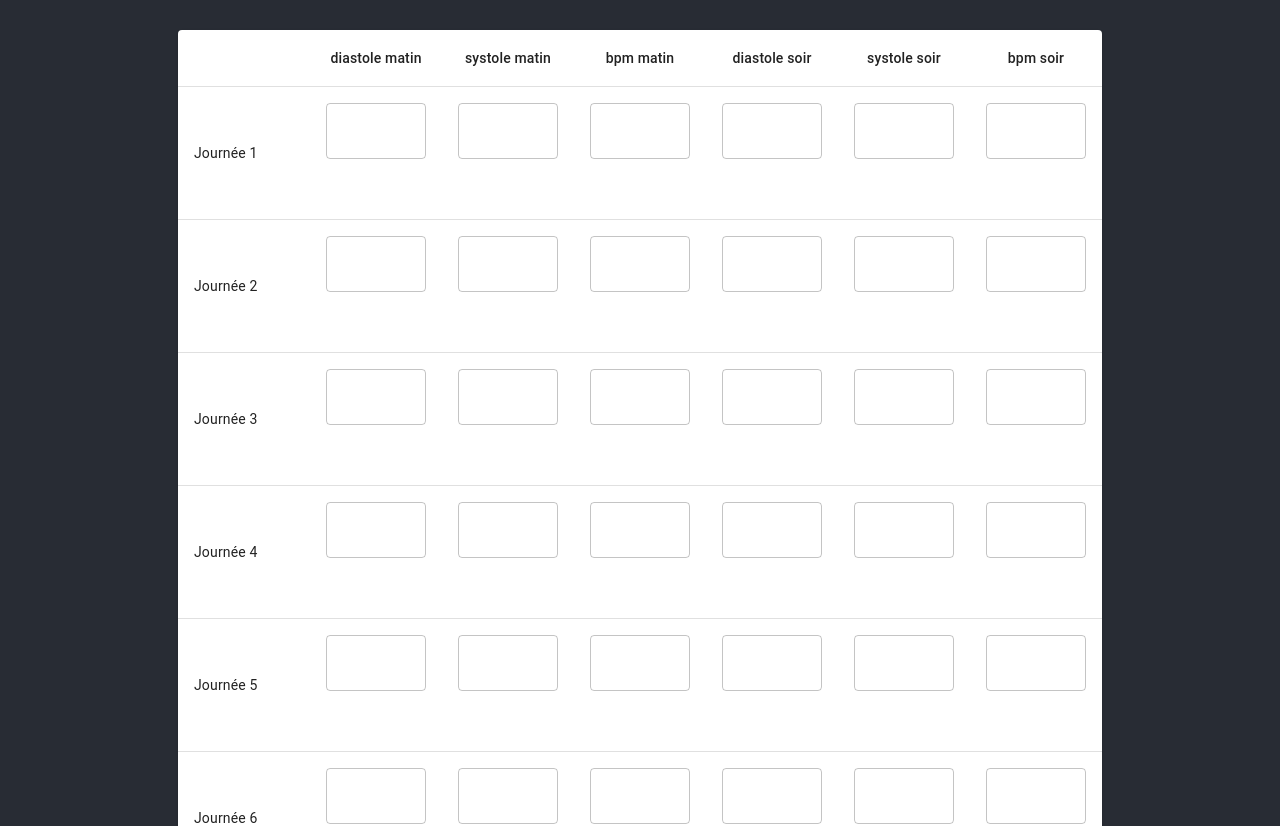
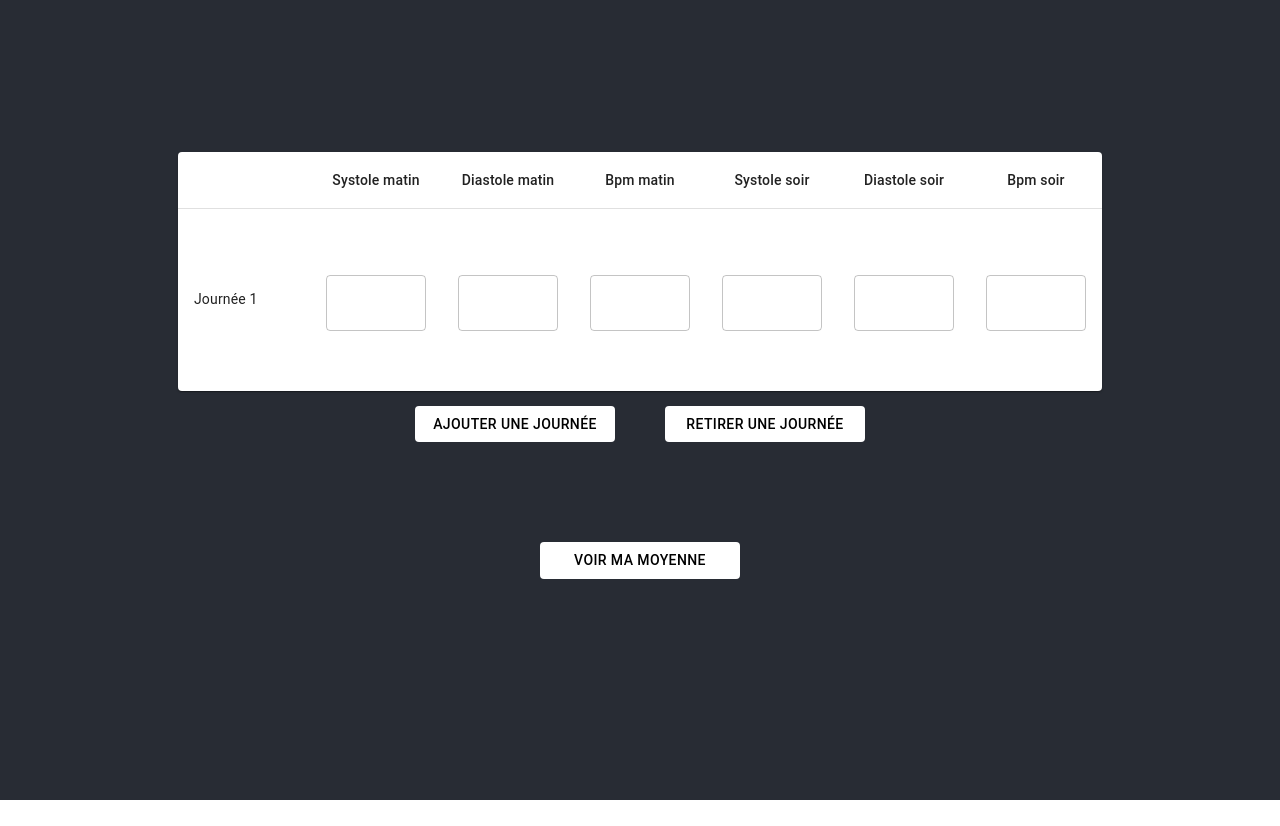
Before and after one commit to renaudmorin/pharpacie, a React (Create React App) app: page / in a window 1280 px wide. Shown: the top 826 px of the page. After the commit the page ends 800 px from the top, so only its background shows below. Built offline with nearby package versions, Linux system fonts and the light colour scheme.

Commit message:
added loading, fixed message, added back function

```diff
--- a/src/App.css
+++ b/src/App.css
@@ -38,8 +38,8 @@
 }
 
 .buttonGroup {
-  margin-top: 50px;
-  margin-bottom: 50px;
+  margin-top: 100px;
+  margin-bottom: 100px;
   display: flex;
   flex-direction: row;
 }
@@ -47,3 +47,22 @@
 .tableData {
   margin-top:30px;
 }
+
+.avg {
+  margin-bottom: 15px;
+}
+
+.disclaimer {
+  max-width: 75%;
+  margin-bottom: 20px;
+}
+
+.disclaimer-text {
+  font-size: 20px;
+}
+
+.result-box {
+  padding-left: 100px;
+  padding-right: 100px;
+  padding-top: 15px;
+}
--- a/src/App.js
+++ b/src/App.js
@@ -1,6 +1,6 @@
 import './App.css';
 import FormStep1 from './components/FormStep1';
-import { useState} from "react";
+import { useState, useEffect} from "react";
 import Button from '@mui/material/Button';
 import Table from '@mui/material/Table';
 import TableBody from '@mui/material/TableBody';
@@ -13,22 +13,10 @@ import TextField from '@mui/material/TextField';
 
 function App() {
   const [formStep, setFormStep] = useState(0);
-  const [data] = useState([
-    {day: 1, diastoleMatin: null, systoleMatin: null, bpmMatin: null, diastoleSoir: null, systoleSoir: null, bpmSoir: null},
-    {day: 2, diastoleMatin: null, systoleMatin: null, bpmMatin: null, diastoleSoir: null, systoleSoir: null, bpmSoir: null},
-    {day: 3, diastoleMatin: null, systoleMatin: null, bpmMatin: null, diastoleSoir: null, systoleSoir: null, bpmSoir: null},
-    {day: 4, diastoleMatin: null, systoleMatin: null, bpmMatin: null, diastoleSoir: null, systoleSoir: null, bpmSoir: null},
-    {day: 5, diastoleMatin: null, systoleMatin: null, bpmMatin: null, diastoleSoir: null, systoleSoir: null, bpmSoir: null},
-    {day: 6, diastoleMatin: null, systoleMatin: null, bpmMatin: null, diastoleSoir: null, systoleSoir: null, bpmSoir: null},
-    {day: 7, diastoleMatin: null, systoleMatin: null, bpmMatin: null, diastoleSoir: null, systoleSoir: null, bpmSoir: null},
-    {day: 8, diastoleMatin: null, systoleMatin: null, bpmMatin: null, diastoleSoir: null, systoleSoir: null, bpmSoir: null},
-    {day: 9, diastoleMatin: null, systoleMatin: null, bpmMatin: null, diastoleSoir: null, systoleSoir: null, bpmSoir: null},
-    {day: 10, diastoleMatin: null, systoleMatin: null, bpmMatin: null, diastoleSoir: null, systoleSoir: null, bpmSoir: null},
-    {day: 11, diastoleMatin: null, systoleMatin: null, bpmMatin: null, diastoleSoir: null, systoleSoir: null, bpmSoir: null},
-    {day: 12, diastoleMatin: null, systoleMatin: null, bpmMatin: null, diastoleSoir: null, systoleSoir: null, bpmSoir: null},
-    {day: 13, diastoleMatin: null, systoleMatin: null, bpmMatin: null, diastoleSoir: null, systoleSoir: null, bpmSoir: null},
-    {day: 14, diastoleMatin: null, systoleMatin: null, bpmMatin: null, diastoleSoir: null, systoleSoir: null, bpmSoir: null},
-  ])
+  const [data, setData] = useState([
+    {day: 1, diastoleMatin: null, systoleMatin: null, bpmMatin: null, diastoleSoir: null, systoleSoir: null, bpmSoir: null}
+  ]);
+  const [isLoading, setIsLoading] = useState(true);
 
   function onDiastoleMatinChange(index, e) {
     data[index].diastoleMatin = parseInt(e.target.value)
@@ -54,29 +42,96 @@ function App() {
     data[index].bpmSoir = parseInt(e.target.value)
   }
 
+  function addRow() {
+    let biggestIndex = 0;
+    for(const row of data) {
+      if(row.day > biggestIndex) {
+        biggestIndex = row.day;
+      }
+    }
+    setData([...data, {day: biggestIndex + 1, diastoleMatin: null, systoleMatin: null, bpmMatin: null, diastoleSoir: null, systoleSoir: null, bpmSoir: null} ])
+  }
+
+  function removeRow() {
+    let oldArray = [...data];
+    oldArray.pop();
+    setData(oldArray);
+  }
+
+  useEffect(() => {
+    if(formStep === 3) {
+      setTimeout(function () {
+          setIsLoading(false);
+      }, 2000);
+    }
+    if(formStep !== 3) {
+      setIsLoading(true);
+    }
+  }, [data, formStep])
+
   if(formStep === 1) {
+    return (
+      <div className="App">
+        <header className="App-header">
+          <FormStep1 data={data} step={formStep}/>
+
+          <div className="buttonGroup">
+            <Button onClick={() => {
+              if(formStep === 0) {
+                return;
+              }
+              setFormStep(formStep - 1);
+            }} style={{backgroundColor: "white", width: "200px", color: "black", marginRight:"50px"}}>Retour</Button>
+            <Button onClick={() => {
+              if(formStep >= 2) {
+                return;
+              }
+              setFormStep(formStep + 1);
+            }} style={{backgroundColor: "white", width: "200px", color: "black"}}>Voir mes recommendations</Button>
+          </div>
+        </header>
+      </div>
+    )
+  }
+  if(formStep === 2) {
     return (
       <div className="App">
         <header className="App-header">
           <FormStep1 data={data} step={formStep}/>
           <div className="buttonGroup">
             <Button onClick={() => {
+              setFormStep(formStep - 1);
+            }} style={{backgroundColor: "white", width: "200px", color: "black", marginRight: "50px", marginTop:"15px"}}>
+              Retour
+            </Button>
+            <Button onClick={() => {
+              setFormStep(formStep + 1)
+            }} style={{backgroundColor: "white", width: "200px", color: "black", marginTop:"15px"}}>
+             Je comprends
+            </Button>
+          </div>
+        </header>
+      </div>
+    )
+  }
+  if(formStep === 3) {
+    return (
+      <div className="App">
+        <header className="App-header">
+          <FormStep1 data={data} step={formStep} isLoading={isLoading}/>
+          <div className="buttonGroup">
+            <Button onClick={() => {
               if(formStep === 0) {
                 return;
               }
               setFormStep(formStep - 1);
-            }} style={{backgroundColor: "white", width: "100px", color: "black", marginRight:"50px"}}>Back</Button>
-            <Button onClick={() => {
-              if(formStep >= 1) {
-                return;
-              }
-              setFormStep(formStep + 1);
-            }} style={{backgroundColor: "white", width: "100px", color: "black"}}>Next</Button>
+            }} style={{backgroundColor: "white", width: "200px", color: "black"}}>Retour</Button>
           </div>
         </header>
       </div>
     )
-  } else {
+  }
+  else {
     return (
       <div className="App">
         <header className="App-header">
@@ -86,12 +141,12 @@ function App() {
                 <TableHead>
                   <TableRow>
                     <TableCell></TableCell>
-                    <TableCell align="center">diastole matin</TableCell>
-                    <TableCell align="center">systole matin</TableCell>
-                    <TableCell align="center">bpm matin</TableCell>
-                    <TableCell align="center">diastole soir</TableCell>
-                    <TableCell align="center">systole soir</TableCell>
-                    <TableCell align="center">bpm soir</TableCell>
+                    <TableCell align="center">Systole matin</TableCell>
+                    <TableCell align="center">Diastole matin</TableCell>
+                    <TableCell align="center">Bpm matin</TableCell>
+                    <TableCell align="center">Systole soir</TableCell>
+                    <TableCell align="center">Diastole soir</TableCell>
+                    <TableCell align="center">Bpm soir</TableCell>
                   </TableRow>
                 </TableHead>
                 <TableBody>
@@ -104,28 +159,38 @@ function App() {
                         Journée {row.day}
                       </TableCell>
                       <TableCell align="center">
-                        <TextField style={{width: '100px', height: '100px'}} onChange={(e) => onDiastoleMatinChange(i, e)} />
+                        <TextField style={{width: '100px', height: '100px', marginTop: '50%'}} defaultValue={row.systoleMatin} onChange={(e) => onSystoleMatinChange(i, e)} />
                       </TableCell>
                       <TableCell align="center">
-                        <TextField style={{width: '100px', height: '100px'}} onChange={(e) => onSystoleMatinChange(i, e)} />
+                        <TextField style={{width: '100px', height: '100px', marginTop: '50px'}} defaultValue={row.diastoleMatin} onChange={(e) => onDiastoleMatinChange(i, e)} />
                       </TableCell>
                       <TableCell align="center">
-                        <TextField style={{width: '100px', height: '100px'}} onChange={(e) => onBpmMatinChange(i, e)} />
+                        <TextField style={{width: '100px', height: '100px', marginTop: '50px'}} defaultValue={row.bpmMatin} onChange={(e) => onBpmMatinChange(i, e)} />
                       </TableCell>
                       <TableCell align="center">
-                        <TextField style={{width: '100px', height: '100px'}} onChange={(e) => onDiastoleSoirChange(i, e)} />
+                        <TextField style={{width: '100px', height: '100px', marginTop: '50px'}} defaultValue={row.systoleSoir} onChange={(e) => onSystoleSoirChange(i, e)} />
                       </TableCell>
                       <TableCell align="center">
-                        <TextField style={{width: '100px', height: '100px'}} onChange={(e) => onSystoleSoirChange(i, e)} />
+                        <TextField style={{width: '100px', height: '100px', marginTop: '50px'}} defaultValue={row.diastoleSoir} onChange={(e) => onDiastoleSoirChange(i, e)} />
                       </TableCell>
                       <TableCell align="center">
-                        <TextField style={{width: '100px', height: '100px'}} onChange={(e) => onBpmSoirChange(i, e)} />
+                        <TextField style={{width: '100px', height: '100px', marginTop: '50px'}} defaultValue={row.bpmSoir} onChange={(e) => onBpmSoirChange(i, e)} />
                       </TableCell>
                     </TableRow>
                   ))}
                 </TableBody>
               </Table>
             </TableContainer>
+              <Button onClick={() => {
+                addRow();
+              }} style={{backgroundColor: "white", width: "200px", color: "black", marginRight: "50px", marginTop:"15px"}}>
+                Ajouter une journée
+              </Button>
+              <Button onClick={() => {
+                removeRow();
+              }} style={{backgroundColor: "white", width: "200px", color: "black", marginTop:"15px"}}>
+                 Retirer une journée
+              </Button>
           </div>
 
           <FormStep1 step= { formStep }/>
@@ -136,13 +201,13 @@ function App() {
                   return;
                 }
                 setFormStep(formStep - 1);
-              }} style={{backgroundColor: "white", width: "100px", color: "black", marginRight:"50px"}}>
-                Back
+              }} style={{backgroundColor: "white", width: "200px", color: "black", marginRight:"50px"}}>
+                Retour
               </Button>
             )}
             <Button onClick={() => {
               setFormStep(formStep + 1);
-            }} style={{backgroundColor: "white", width: "100px", color: "black"}}>Next</Button>
+            }} style={{backgroundColor: "white", width: "200px", color: "black"}}>Voir ma moyenne</Button>
           </div>
         </header>
       </div>
--- a/src/components/FormStep1.jsx
+++ b/src/components/FormStep1.jsx
@@ -1,13 +1,13 @@
 import React from 'react';
 import { useState, useEffect} from "react";
+import CircularProgress from '@mui/material/CircularProgress';
+import Box from '@mui/material/Box';
 
 
 export default function FormStep1(props) {
     const [diastoleAvg, setDiastoleAvg] = useState(0.0);
     const [systoleAvg, setSystoleAvg] = useState(0.0);
     const [bpmAvg, setBpmAvg] = useState(0.0);
-
-
 
     useEffect(() => {
         function calculateTotals() {
@@ -50,18 +50,78 @@ export default function FormStep1(props) {
                 setBpmAvg(bpmTotals / bpmCounts);
             }
         }
+
         calculateTotals();
-
-    }, [props.data])
+    }, [props.data, props.step])
 
     if(props.step === 1) {
         return (
             <div>
-                <span>Moyenne diastole: {diastoleAvg.toString()}</span> <br/>
-                <span>Moyenne systole: {systoleAvg.toString()}</span> <br/>
-                <span>Moyenne bpm: {bpmAvg.toString()}</span>
+                <h2>Voici vos moyennes</h2>
+                <div className="avg">
+                    <span className="avg">Moyenne de votre taux de systole en mmHg: {isNaN(systoleAvg) ? "Indisponible" : systoleAvg.toString()}</span> <br/>
+                </div>
+                <div className="avg">
+                    <span className="avg">Moyenne de votre taux de diastole en mmHg: {isNaN(diastoleAvg) ? "Indisponible" : diastoleAvg.toString()}</span> <br/>
+                </div>
+                <div>
+                    <span className="avg">Moyenne de votre battements de coeur par minute: {isNaN(bpmAvg) ? "Indisponible" : bpmAvg.toString()}</span>
+                </div>
             </div>
         )
+    }
+    if(props.step === 3) {
+        return (
+            <div>
+                {props.isLoading && (
+                    <Box sx={{ display: 'flex' }}>
+                        <CircularProgress />
+                    </Box>
+                )}
+                { systoleAvg <= 120 && diastoleAvg <= 80 && !props.isLoading && (
+                    <div>
+                        <h2 className="good-result">Vos valeurs de tensions sont belles! Continuez vos efforts.</h2>
+                        <span className="question">
+                            Peur que vos résultats soient trop bas? {" "}
+                            <span className="result">
+                                L'hypertension n'est pas un problème médical en tant que tel, tant que vous n'êtes pas symptomatique. Si vous ressentez de la fatigue, des étourdissements, de la nausée ou des faiblesses en général, consultez votre pharmacien.
+                            </span>
+                        </span>
+                    </div>
+                )}
+                { systoleAvg > 120 && diastoleAvg > 80 && systoleAvg <= 135 && diastoleAvg <= 85 && !props.isLoading && (
+                    <div>
+                        <h2 className="good-result">Vos valeurs de tensions sont belles! Continuez vos efforts.</h2>
+                        <div className="result-box">
+                            <span className="question">
+                                Mais attention! {" "}
+                                    <span className="result">
+                                        Il se peut que, selon votre condition de santé ou votre âge, vos cibles soient plus basses. À ce moment, référez-vous aux cibles données par votre professionnel de la santé. Si les valeurs sont plus hautes que ces cibles, contactez votre pharmacien.
+                                    </span>
+                            </span>
+                        </div>
+                    </div>
+                )}
+                { (systoleAvg > 135 || diastoleAvg > 85) && !props.isLoading && (
+                    <div>
+                        <h2 className="bad-result">Attention! Vos valeurs sont élevées. Consultez votre pharmacien.</h2>
+                    </div>
+                )}
+                { (isNaN(systoleAvg) || isNaN(diastoleAvg) ) && !props.isLoading && (
+                    <div>
+                        <h2>Uh oh...</h2>
+                        <span className="result">Il me manque des informations pour pouvoir établir des recommendations. Veuillez réessayer avec des données valides.</span>
+                    </div>
+                )}
+            </div>
+        )
+    }
+    if(props.step === 2) {
+        return (
+            <div className="disclaimer">
+                <span className="disclaimer-text">Les résultats suivants ne remplacent jamais le jugement d'un professionnel de la santé. Si une anomalie dans les données sont détectés, contactez votre pharmacien. Les cibles thérapeutiques peuvent ne pas être adéquates selon votre condition de santé ou votre âge. Consultez votre pharmacien si le cas est échéant.</span>
+            </div>
+    )
     }
     else {
         return null;
```
Also changed, not shown: 1 other file (tests, documents, lock files or other folders).
